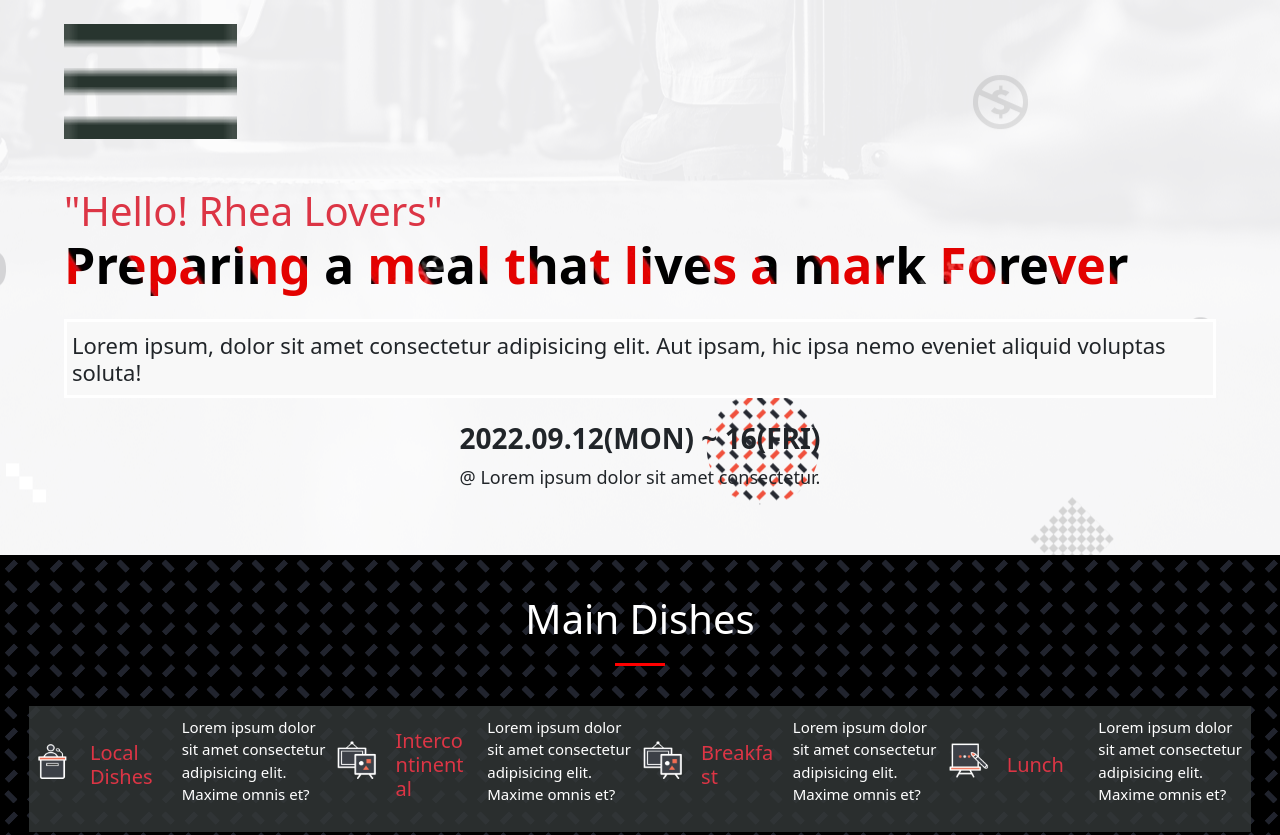
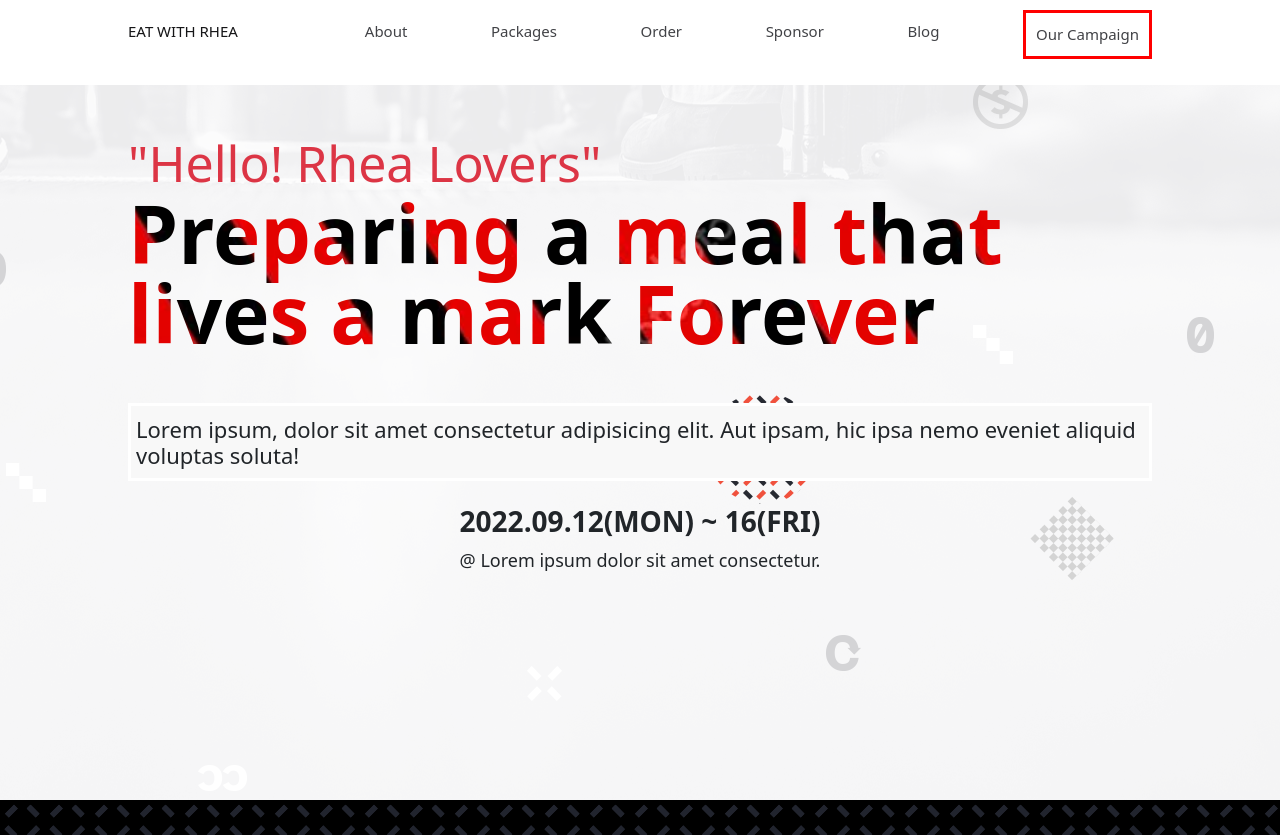
Before and after one commit to Alhajideen/Eat-with-Rhea, a plain HTML site: page index.html in a window 1280 px wide. Shown: the top 835 px of the page. Drawn offline with nearby package versions, Linux system fonts and the light colour scheme.

Commit message:
add media querry for nav-bar and banner section

```diff
--- a/assets/css/style.css
+++ b/assets/css/style.css
@@ -38,6 +38,7 @@
   background-size: 100%;
   background-repeat: no-repeat;
   -webkit-background-clip: text;
+  background-clip: text;
   -webkit-text-fill-color: transparent;
 }
 .header .jumbo-contain .paragraph {
@@ -219,4 +220,103 @@
 }
 .footer .all-rights h4 {
   font-size: 20px;
+}
+
+@media (min-width: 768px) {
+  .header {
+    height: 100vh;
+  }
+  .phone-nav {
+    display: none !important;
+  }
+  .nav-desktop {
+    width: 100%;
+    background-color: white;
+  }
+  .nav-desktop .desktop-container {
+    width: 80%;
+    margin: auto;
+    display: flex;
+    padding: 10px 0;
+    justify-content: space-between;
+  }
+  .nav-desktop .desktop-container span {
+    font-size: 15px;
+    font-weight: 500;
+    color: #151517;
+    padding: 10px 0;
+  }
+  .nav-desktop .desktop-container .menu-list {
+    width: 80%;
+  }
+  .nav-desktop .desktop-container .menu-list ul {
+    list-style: none;
+    display: flex;
+    justify-content: space-between;
+  }
+  .nav-desktop .desktop-container .menu-list ul li {
+    font-size: 15px;
+    font-weight: 400;
+    color: #151517;
+    padding: 10px 0;
+  }
+  .nav-desktop .desktop-container .menu-list ul li a {
+    text-decoration: none;
+    color: #414246;
+  }
+  .nav-desktop .desktop-container .menu-list ul .design {
+    padding: 10px;
+    border: 3px solid red;
+  }
+  .jumbo-contain {
+    width: 80% !important;
+  }
+  .jumbo-contain .message .hello {
+    font-size: 50px;
+  }
+  .jumbo-contain .message .meal {
+    font-size: 80px !important;
+    line-height: 10vh;
+  }
+  .jumbo-contain .paragraph {
+    margin-top: 50px !important;
+  }
+  .jumbo-contain .date {
+    margin-top: 20px !important;
+  }
+  .main-program .row {
+    width: 80%;
+    display: grid;
+    grid-template-columns: repeat(auto-fit, minmax(100px, 1fr));
+    gap: 10px;
+  }
+  .main-program .row .col-md-2 {
+    display: flex !important;
+    flex-direction: column;
+    text-align: center;
+    border-radius: 10px;
+    margin-bottom: 20px;
+  }
+  .main-program .row .col-md-2 .icon {
+    width: 100%;
+    height: 30% !important;
+  }
+  .main-program .row .col-md-2 .tittle {
+    width: 100%;
+  }
+  .main-program .row .col-md-2 .tittle h2 {
+    font-size: 20px;
+  }
+  .main-program .row .col-md-2 .desc {
+    width: 100%;
+  }
+  .main-program .row .col-md-2 .desc p {
+    font-size: 20px;
+  }
+  .main-program .btn {
+    display: none;
+  }
+  .main-program .col-md-2:hover {
+    border: 1px solid white;
+  }
 }/*# sourceMappingURL=style.css.map */
--- a/index.html
+++ b/index.html
@@ -22,9 +22,24 @@
           alt="hamburger menu"
         />
       </nav>
+      <nav class="nav-desktop">
+        <div class="desktop-container">
+          <span> EAT WITH RHEA</span>
+          <div class="menu-list">
+            <ul>
+              <li><a href="#">About</a></li>
+              <li><a href="#">Packages</a></li>
+              <li><a href="#">Order</a></li>
+              <li><a href="#">Sponsor</a></li>
+              <li><a href="#">Blog</a></li>
+              <li class="design"><a href="#">Our Campaign</a></li>
+            </ul>
+          </div>
+        </div>
+      </nav>
       <div class="jumbo-contain">
         <h1 class="mt-5 message">
-          <span class="text-danger"> "Hello! Rhea Lovers" </span> <br />
+          <span class="text-danger hello"> "Hello! Rhea Lovers" </span> <br />
           <span class="text-danger meal pb-5">
             Preparing a meal that lives a mark Forever
           </span>
@@ -48,7 +63,7 @@
       <div class="row">
         <div class="col-lg-2 col-md-2 d-flex">
           <figure class="icon">
-            <img class="img-fluid" src="./assets/img/1.png" alt="" />
+            <img  src="./assets/img/1.png" alt="" />
           </figure>
           <header class="tittle">
             <h2 class="text-danger">Local Dishes</h2>
@@ -62,7 +77,7 @@
         </div>
         <div class="col-lg-2 col-md-2 d-flex">
           <figure class="icon">
-            <img class="img-fluid" src="./assets/img/2.png" alt="" />
+            <img  src="./assets/img/2.png" alt="" />
           </figure>
           <header class="tittle">
             <h2 class="text-danger">Intercontinental</h2>
@@ -76,7 +91,7 @@
         </div>
         <div class="col-lg-2 col-md-2 d-flex">
           <figure class="icon">
-            <img class="img-fluid" src="./assets/img/3.png" alt="" />
+            <img  src="./assets/img/3.png" alt="" />
           </figure>
           <header class="tittle">
             <h2 class="text-danger">Breakfast</h2>
@@ -90,7 +105,7 @@
         </div>
         <div class="col-lg-2 col-md-2 d-flex">
           <figure class="icon">
-            <img class="img-fluid" src="./assets/img/4.png" alt="" />
+            <img  src="./assets/img/4.png" alt="" />
           </figure>
           <header class="tittle">
             <h2 class="text-danger">Lunch</h2>
@@ -104,7 +119,7 @@
         </div>
         <div class="col-lg-2 col-md-2 d-flex">
           <figure class="icon">
-            <img class="img-fluid" src="./assets/img/5.png" alt="" />
+            <img  src="./assets/img/5.png" alt="" />
           </figure>
           <header class="tittle">
             <h2 class="text-danger">Dinner</h2>
```
